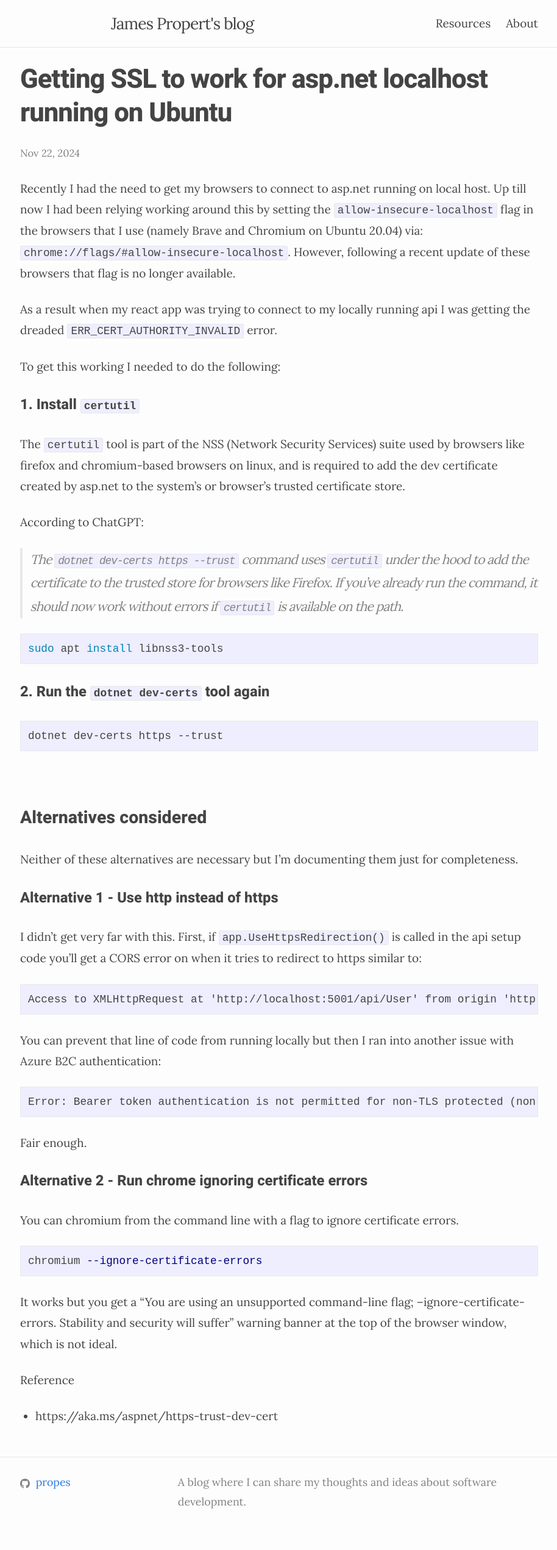
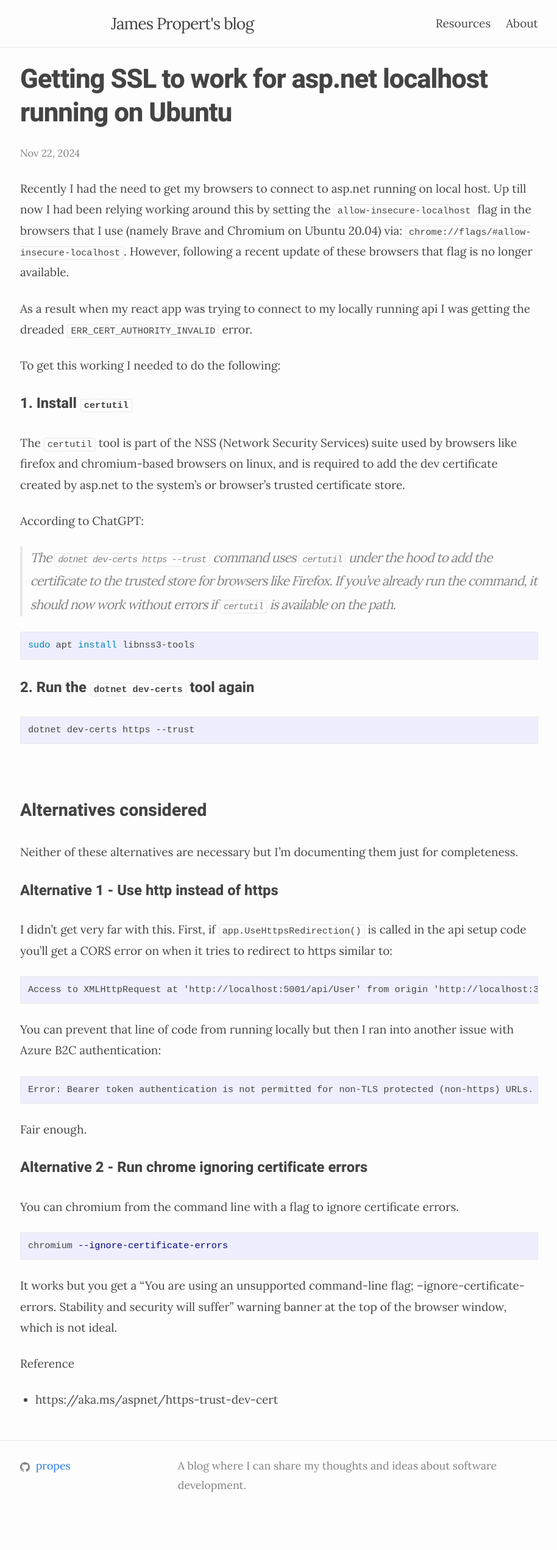
Before and after one commit to propes/propes.github.io, a Jekyll site: the page built from _posts/2024-11-22-asp-net-localhost-ssl.md, in a window 1280 px wide. Shown: the whole page at 61% size, without its empty margins (182-1096 px from the left). Built offline with Jekyll 4.4.1, drawn with Linux system fonts in a browser that asks for light colours; after the commit the page ends 2515 px from its top, so only the background shows below that.

Commit message:
Tweak codeblock styling

```diff
--- a/_sass/minima/_base.scss
+++ b/_sass/minima/_base.scss
@@ -166,10 +166,9 @@ blockquote {
  */
 pre,
 code {
-  @include relative-font-size(0.9375);
+  @include relative-font-size(0.8);
   border: 1px solid $grey-color-light;
   border-radius: 3px;
-  background-color: #eef;
 }
 
 code {
--- a/assets/css/styles.scss
+++ b/assets/css/styles.scss
@@ -2,3 +2,8 @@
 ---
 
 @import "minima";
+
+pre,
+code {
+  font-family: "JetBrains Mono", monospace;
+}
```
